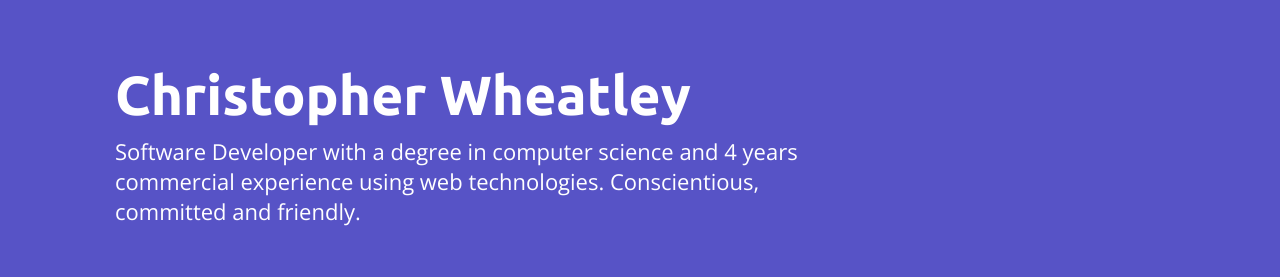
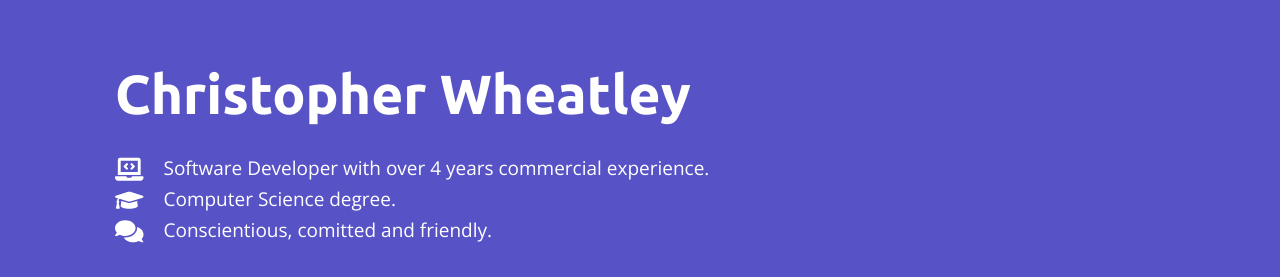
Before and after one commit to chriswheatley/christopherwheatley.uk, a Gatsby site: page / in a window 1280 px wide. Shown: the top 277 px of the page. Built offline with nearby package versions, Linux system fonts and the light colour scheme; Gatsby itself is replaced by a stand-in of ours.

Commit message:
feat: Personal summary is now in list format.
The personal summary section is now a list of points rather than a
paragraph to make it quicker to read and scan.

New styles have been added for the list element (.hero__list) and the
sectioning element (.hero__content) has been improved to
standardise margin and padding between each section of the hero block
(title, personal summary and actions) and therefore eliminating the need
for the .hero__actions and .hero__lead elements. As a result of these
changes the file hero.scss has been restructured.

```diff
--- a/src/pages/index.jsx
+++ b/src/pages/index.jsx
@@ -1,5 +1,10 @@
 import React from 'react';
-import { FaGithub } from 'react-icons/fa';
+import {
+  FaComments,
+  FaGithub,
+  FaGraduationCap,
+  FaLaptopCode,
+} from 'react-icons/fa';
 import Layout from '../components/Layout';
 import PageMetadata from '../components/PageMetadata';
 import SkillList from '../components/SkillList';
@@ -16,14 +21,27 @@ export default () => (
       <div className="hero">
         <div className="hero__content">
           <h1 className="hero__title">Christopher Wheatley</h1>
-          <p className="hero__lead">
-            Software Developer with a degree in computer science and 4 years commercial experience
-            using web technologies. Conscientious, committed and friendly.
-          </p>
-          <div className="hero__actions">
-            <ProtectedEmailLink base64Email="Y2hyaXNAY2hyaXN0b3BoZXJ3aGVhdGxleS51aw==" />
+        </div>
+        <div className="hero__content">
+          <ul className="hero__list">
+            <li className="hero__list-item">
+              <FaLaptopCode className="hero__list-icon" />
+              <span>Software Developer with over 4 years commercial experience.</span>
+            </li>
+            <li className="hero__list-item">
+              <FaGraduationCap className="hero__list-icon" />
+              <span>Computer Science degree.</span>
+            </li>
+            <li className="hero__list-item">
+              <FaComments className="hero__list-icon" />
+              <span>Conscientious, comitted and friendly.</span>
+            </li>
+          </ul>
+        </div>
+        <div className="hero__content">
+          <ProtectedEmailLink className="hero--btn-radius" base64Email="Y2hyaXNAY2hyaXN0b3BoZXJ3aGVhdGxleS51aw==" />
           <a
-              className="button button--transparent-light"
+            className="button button--transparent-light hero--btn-radius"
             href="https://github.com/chriswheatley"
             target="_blank"
             rel="noopener noreferrer"
@@ -31,7 +49,6 @@ export default () => (
             <FaGithub className="button__icon" />
             View Projects
           </a>
-          </div>
         </div>
       </div>
       <section className="panel">
--- a/src/styles/hero.scss
+++ b/src/styles/hero.scss
@@ -19,16 +19,20 @@ $skew-origin: bottom left;
   &__content {
     width: 100%;
     max-width: 105rem;
-    margin: 0 auto;
-    padding: 4rem 0;
+    margin: 1rem auto;
 
     //Correct for the skew in the parent element.
     transform: skewY($skew * -1);
     transform-origin: $skew-origin;
+
+    font-size: 1.8rem;
+    @media (min-width: 768px) {
+      font-size: 1.9rem;
+    }
   }
 
   &__title {
-    margin: 0 0 1rem 0;
+    margin: 0;
 
     font-size: 4.5rem;
     @media (min-width: 768px) {
@@ -36,17 +40,27 @@ $skew-origin: bottom left;
     }
   }
 
-  &__lead {
+  &__list {
     max-width: 70rem;
     margin: 1rem 0;
+    padding: 0;
 
-    font-size: 1.8rem;
-    @media (min-width: 768px) {
-      font-size: 2.2rem;
+    list-style: none;
+
+    &-item {
+      display: flex;
+      align-items: flex-start;
+      flex-direction: row;
+
+      margin: .25rem 0;
+    }
+
+    &-icon {
+      flex-shrink: 0;
+
+      width: 1.5em;
+      height: 1.5em;
+      margin-right: 2rem;
     }
   }
-
-  &__actions {
-    margin-top: 5rem;
-  }
 }
```
Lines whose indentation alone changed are shown as unchanged.
